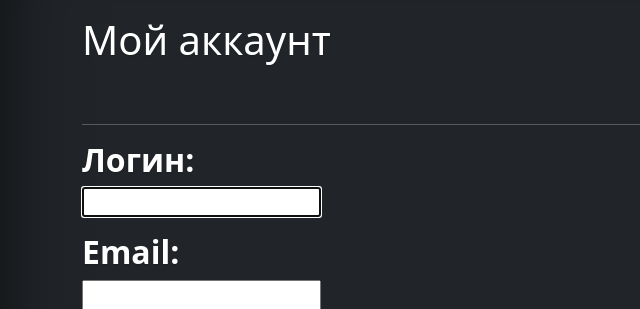
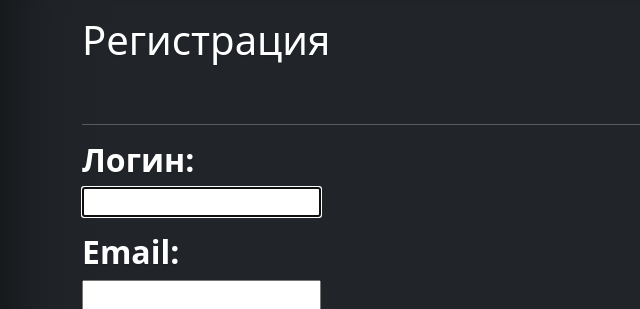
Before and after one commit to Schuka1488/pl2, a Django app: page /my-account in a window 1280 px wide. Shown: the part 71-380 px from the top of the page, without its empty margins (0-640 px from the left). Run offline with Django 4.2, Linux system fonts and the light colour scheme; data that the repository does not hold is empty.

Commit message:
Shipment #24

```diff
--- a/coolsite/main/templates/main/auto.html
+++ b/coolsite/main/templates/main/auto.html
@@ -28,7 +28,7 @@
   background-color: #e6b800; /* Измененный цвет фона кнопки при наведении */
 }
 </style>
-    <h1 style="margin-bottom: 60px">Авторизация в системе</h1>
+    <h1 style="margin-bottom: 60px">Авторизация</h1>
 <hr>
     <form method="post">
         {% csrf_token %}
--- a/coolsite/main/templates/main/my-account.html
+++ b/coolsite/main/templates/main/my-account.html
@@ -28,7 +28,7 @@
   background-color: #e6b800; /* Измененный цвет фона кнопки при наведении */
 }
 </style>
-    <h1 style="margin-bottom: 60px">Мой аккаунт</h1>
+    <h1 style="margin-bottom: 60px">Регистрация</h1>
 <hr>
     <form method="post">
         {% csrf_token %}
```
